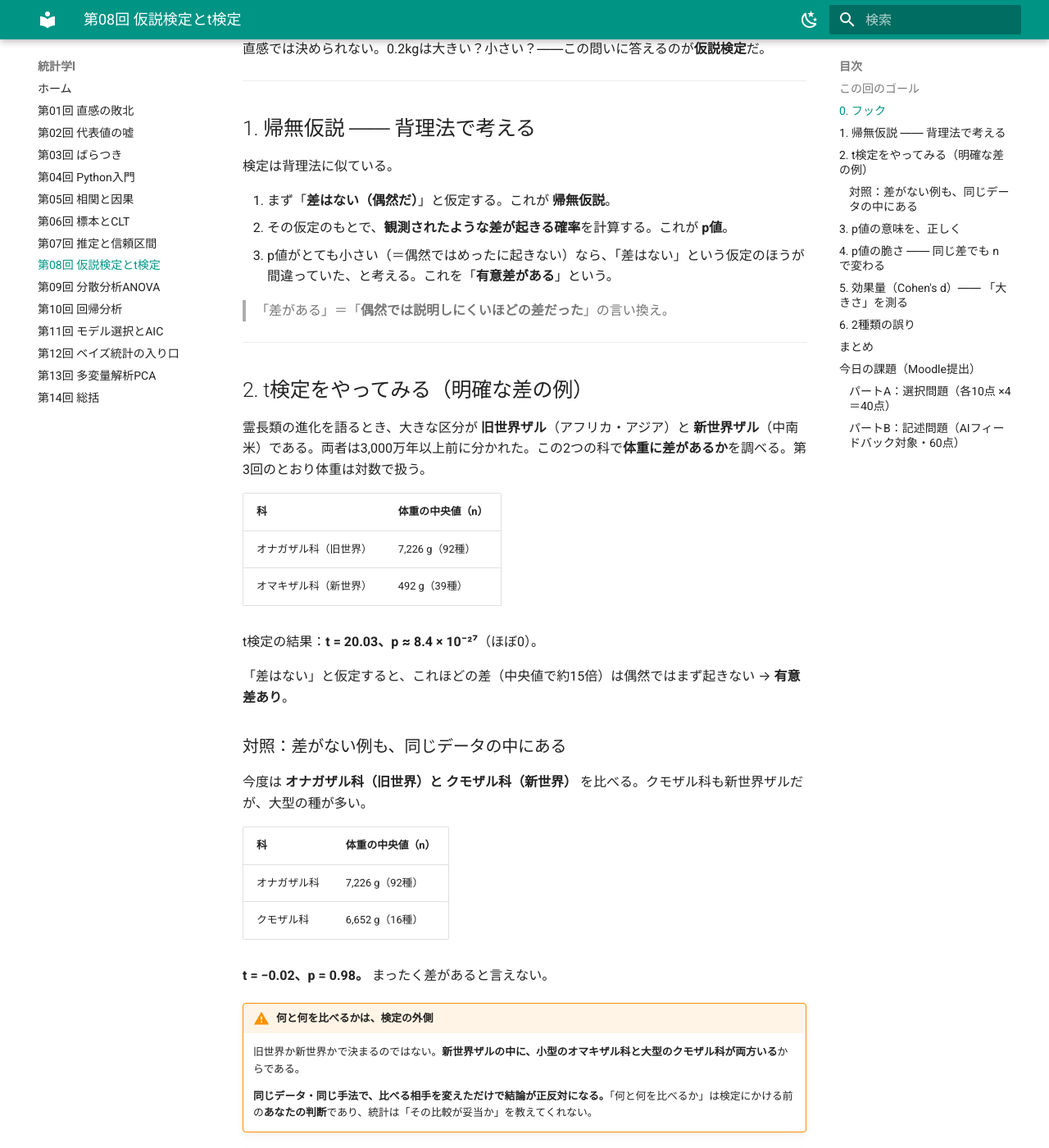
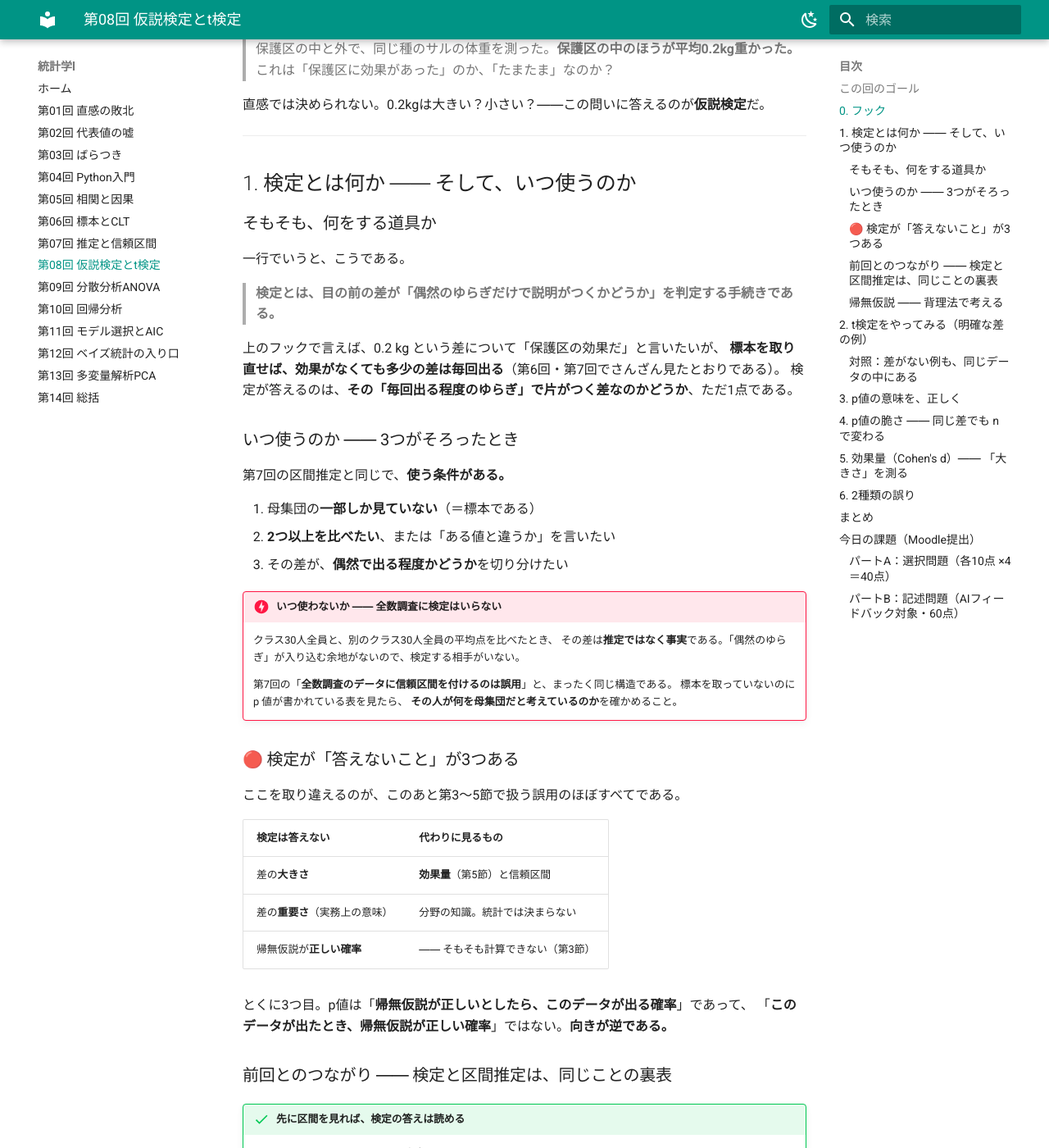
Before and after one commit to aonoa68/toukei-1, an MkDocs documentation site: the page built from docs/08_ttest.md, in a window 1280 px wide and 1400 px high, scrolled down 981 px. Shown: the whole window at 82% size. Built offline with MkDocs 1.6.1 and Material for MkDocs 9.7.7, drawn with Linux system fonts in a browser that asks for light colours; some of the changed text lies outside the part shown.

Commit message:
第8回: 「そもそも検定とは何か／いつ使うか」を追加
作り方と誤用は書いてあったが、何をする道具で、いつ使うのかが抜けていた。

- 一行の定義：目の前の差が偶然のゆらぎだけで説明がつくかを判定する手続き
- 使う条件3つ（標本である／比べたい／偶然かを切り分けたい）
- 🔴 全数調査に検定はいらない。第7回の「全数調査に信頼区間は誤用」と同構造
- 🔴 検定が答えない3つ（差の大きさ・重要さ・帰無仮説が正しい確率）。
  p値は向きが逆
- 第7回との接続：区間が0を含むかどうかと有意性は同じことの裏表。
  情報量は区間のほうが多い
- ゴールに2行

Co-Authored-By: Claude Opus 5 <noreply@anthropic.com>
Claude-Session: https://claude.ai/code/session_01VNG6MY7caqH6ZBqg92AUZE

```diff
--- a/docs/08_ttest.md
+++ b/docs/08_ttest.md
@@ -20,6 +20,8 @@
 
 ## この回のゴール
 
+- **検定とは何をする道具か／いつ使うのか**を説明できる（全数調査には要らない）
+- **検定が答えないこと**（差の大きさ・重要さ・帰無仮説が正しい確率）を挙げられる
 - 帰無仮説・対立仮説と、検定の背理法的なロジックを説明できる
 - t検定を実行し、p値を**正しく**解釈できる
 - 「p値 ≠ 効果の大きさ」「有意 ≠ 重要」を理解し、効果量も見る習慣をつける
@@ -38,7 +40,69 @@
 
 ---
 
-## 1. 帰無仮説 ―― 背理法で考える
+## 1. 検定とは何か ―― そして、いつ使うのか
+
+### そもそも、何をする道具か
+
+一行でいうと、こうである。
+
+> **検定とは、目の前の差が「偶然のゆらぎだけで説明がつくかどうか」を判定する手続きである。**
+
+上のフックで言えば、0.2 kg という差について「保護区の効果だ」と言いたいが、
+**標本を取り直せば、効果がなくても多少の差は毎回出る**（第6回・第7回でさんざん見たとおりである）。
+検定が答えるのは、**その「毎回出る程度のゆらぎ」で片がつく差なのかどうか**、ただ1点である。
+
+### いつ使うのか ―― 3つがそろったとき
+
+第7回の区間推定と同じで、**使う条件がある。**
+
+1. 母集団の**一部しか見ていない**（＝標本である）
+2. **2つ以上を比べたい**、または「ある値と違うか」を言いたい
+3. その差が、**偶然で出る程度かどうか**を切り分けたい
+
+!!! danger "いつ使わないか ―― 全数調査に検定はいらない"
+    クラス30人全員と、別のクラス30人全員の平均点を比べたとき、
+    その差は**推定ではなく事実**である。「偶然のゆらぎ」が入り込む余地がないので、検定する相手がいない。
+
+    第7回の「**全数調査のデータに信頼区間を付けるのは誤用**」と、まったく同じ構造である。
+    標本を取っていないのに p 値が書かれている表を見たら、
+    **その人が何を母集団だと考えているのか**を確かめること。
+
+### 🔴 検定が「答えないこと」が3つある
+
+ここを取り違えるのが、このあと第3〜5節で扱う誤用のほぼすべてである。
+
+| 検定は答えない | 代わりに見るもの |
+|---|---|
+| 差の**大きさ** | **効果量**（第5節）と信頼区間 |
+| 差の**重要さ**（実務上の意味） | 分野の知識。統計では決まらない |
+| 帰無仮説が**正しい確率** | ―― そもそも計算できない（第3節） |
+
+とくに3つ目。p値は「**帰無仮説が正しいとしたら、このデータが出る確率**」であって、
+「**このデータが出たとき、帰無仮説が正しい確率**」ではない。**向きが逆である。**
+
+### 前回とのつながり ―― 検定と区間推定は、同じことの裏表
+
+!!! success "先に区間を見れば、検定の答えは読める"
+    2つのグループの差について **95%信頼区間** を作ったとする。
+
+    - 区間が **0 を含まない** → 有意水準5%で「**有意差あり**」
+    - 区間が **0 を含む** → 「**有意差なし**」
+
+    この2つは、同じ計算を別の言い方で述べたものである。
+
+    だとすれば、**どちらを報告すべきか。**
+
+    | | 答えること |
+    |---|---|
+    | 検定（p値） | 偶然で説明がつくか（**イエスかノーか**だけ） |
+    | 区間推定 | **どれくらいの差か**。ついでに偶然かどうかも分かる |
+
+    > **区間のほうが、情報量が多い。**
+    > 「有意差あり（p<0.05）」より「差は 0.1〜0.3 kg（95%信頼区間）」のほうが、
+    > 読む人にとって役に立つ。医学や心理学の論文が信頼区間の併記を求めるのは、このためである。
+
+### 帰無仮説 ―― 背理法で考える
 
 検定は背理法に似ている。
 
```
